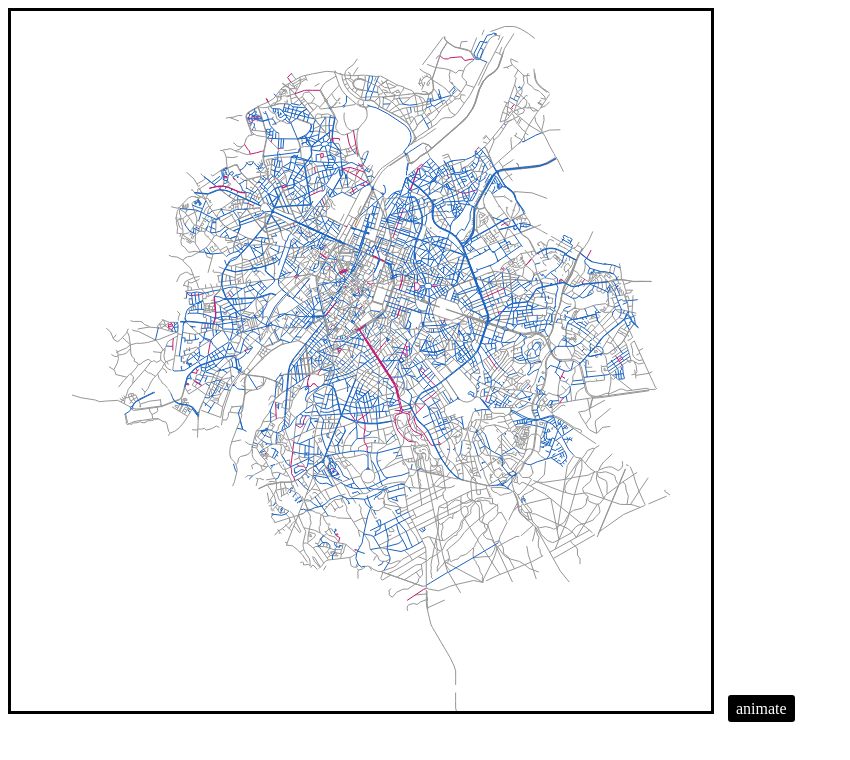
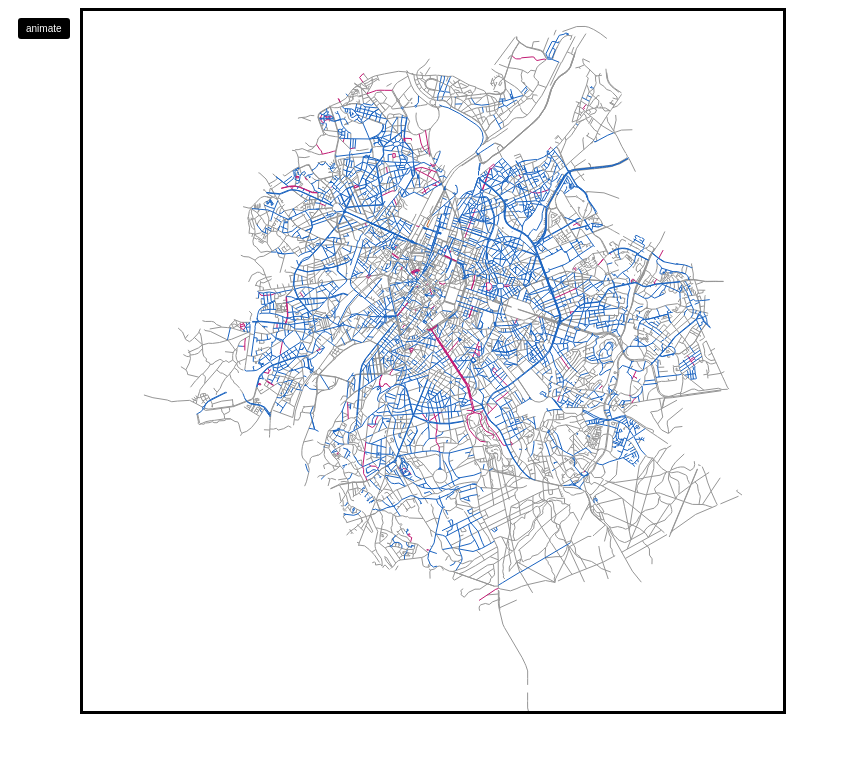
Before and after one commit to sebastian-meier/serpentine-organizer, a website: page index.html in a window 1280 px wide. Shown: the whole page, without its empty margins (0-850 px from the left). Drawn offline with nearby package versions, Linux system fonts and the light colour scheme.

Commit message:
button styling

```diff
--- a/index.html
+++ b/index.html
@@ -5,17 +5,23 @@
 <title></title>
 <script type="text/javascript" src="https://d3js.org/d3.v5.min.js"></script>
 <style>
+  *{
+    font-family: Arial, Helvetica, sans-serif;
+  }
+
   path{
     fill: none;
   }
 
   a{
-    margin-left:10px;
+    margin:10px;
     padding: 5px 8px;
     border-radius: 3px;
     text-decoration: none;
     background-color:black;
     color:white;
+    font-size:10px;
+    float:left;
   }
 
   a:hover{
```
